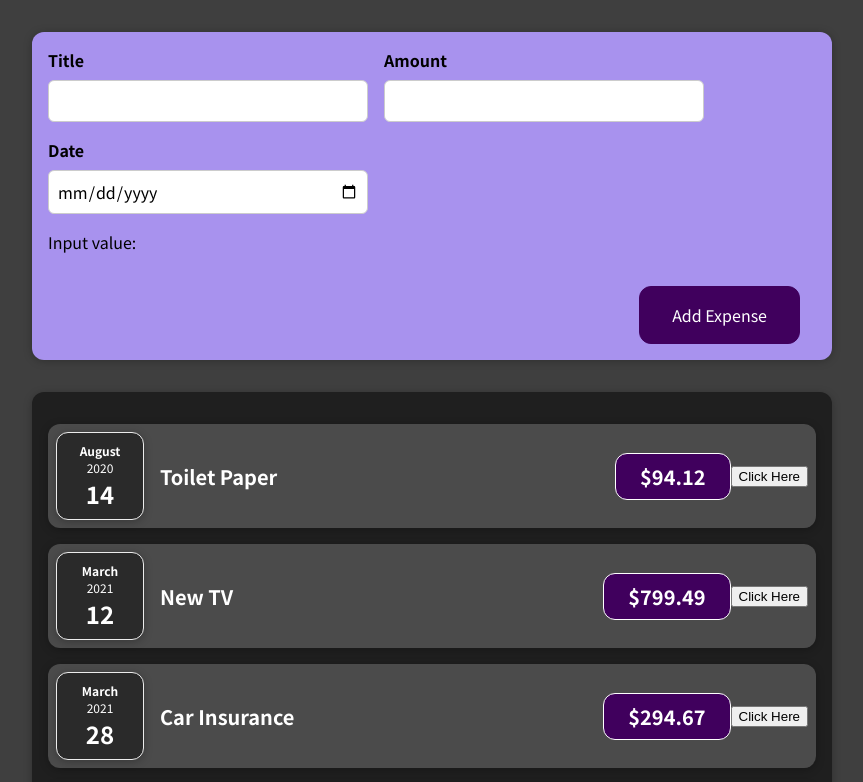
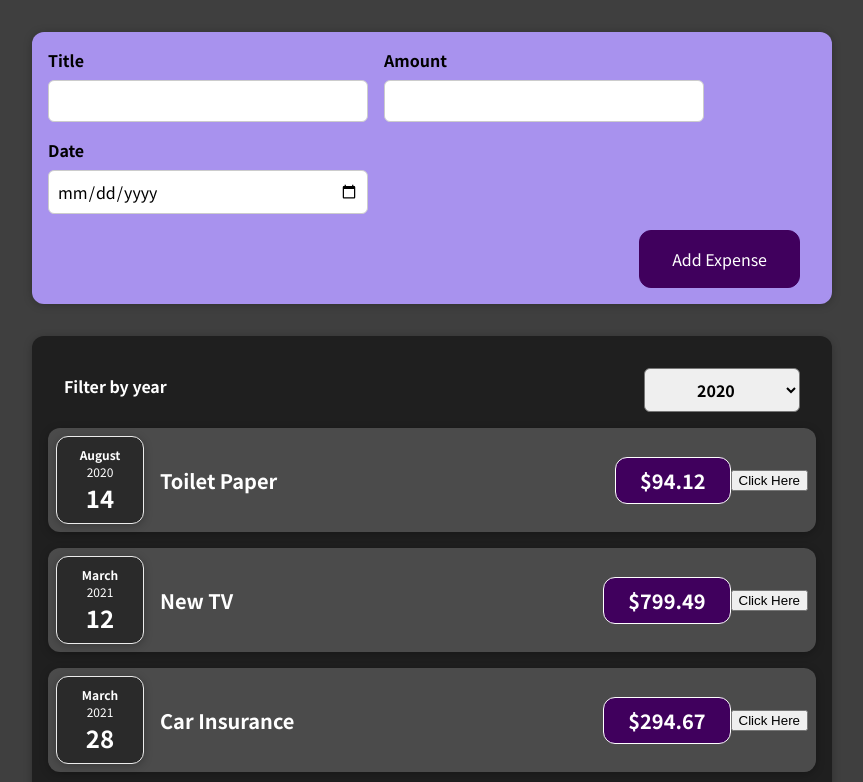
Before and after one commit to mohamim360/myreactapp, a React (Create React App) app: page / in a window 1280 px wide. Shown: the top 782 px of the page, without its empty margins (208-1071 px from the left). Built offline with nearby package versions, Linux system fonts and the light colour scheme.

Commit message:
controlled component

```diff
--- a/src/App.js
+++ b/src/App.js
@@ -25,10 +25,14 @@
     },
   ];
 
+  const addExpenseHandler = (expense) =>{
+    console.log('In App.js');
+    console.log(expense);
+  }
   return (
     <div>
 
-      <NewExpense/>
+      <NewExpense onAddExpense={addExpenseHandler}/>
       <Expenses items = { expenses } />
     </div>
   );
--- /dev/null
+++ b/src/components/Expenses/ExpenseFilter.css
@@ -0,0 +1,24 @@
+.expenses-filter {
+  color: white;
+  padding: 0 1rem;
+}
+
+.expenses-filter__control {
+  display: flex;
+  width: 100%;
+  align-items: center;
+  justify-content: space-between;
+  margin: 1rem 0;
+}
+
+.expenses-filter label {
+  font-weight: bold;
+  margin-bottom: 0.5rem;
+}
+
+.expenses-filter select {
+  font: inherit;
+  padding: 0.5rem 3rem;
+  font-weight: bold;
+  border-radius: 6px;
+}
--- /dev/null
+++ b/src/components/Expenses/ExpenseFilter.js
@@ -0,0 +1,25 @@
+import React from 'react';
+
+import './ExpenseFilter.css';
+
+const ExpenseFilter = (props) => {
+const filterChangeHandler = (e) =>{
+  props.onChangeFilter(e.target.value)
+}
+
+  return (
+    <div className='expenses-filter'>
+      <div className='expenses-filter__control'>
+        <label>Filter by year</label>
+        <select value={props.selected} onChange={filterChangeHandler}>
+          <option value='2022'>2022</option>
+          <option value='2021'>2021</option>
+          <option value='2020'>2020</option>
+          <option value='2019'>2019</option>
+        </select>
+      </div>
+    </div>
+  );
+};
+
+export default ExpenseFilter;
--- a/src/components/Expenses/Expenses.js
+++ b/src/components/Expenses/Expenses.js
@@ -1,10 +1,19 @@
 import ExpenseItem from "./ExpenseItem";
 import './Expenses.css'
 import Card from "../UI/Card";
+import ExpenseFilter from "./ExpenseFilter";
+import React, { useState } from 'react';
 
 const Expenses = (props) => {
+  const [filteredYear, setFilteredYear] = useState('2020');
+
+  const filterChangeHandler = selectedYear => {
+    setFilteredYear(selectedYear);
+  };
+
 return(
   <Card className="expenses">
+     <ExpenseFilter selected={filteredYear} onChangeFilter={filterChangeHandler}/>
  <ExpenseItem
         title={props.items[0].title}
         amount={props.items[0].amount}
--- a/src/components/NewExpenses/ExpenseFrom.js
+++ b/src/components/NewExpenses/ExpenseFrom.js
@@ -25,7 +25,8 @@
       amount: enteredAmount,
       date: new Date(enteredDate),
     };
-    console.log(expenseData);
+    props.onSaveData(expenseData);
+
     setEnteredTitle("");
     setEnteredAmount("");
     setEnteredDate("");
@@ -57,7 +58,7 @@
             max="2022-12-31" value={enteredDate}
             onInput={dateChangeHandler}
           />
-           <p>Input value: {enteredTitle}</p>
+           {/* <p>Input value: {enteredTitle}</p> */}
 
         </div>
       </div>
--- a/src/components/NewExpenses/NewExpense.js
+++ b/src/components/NewExpenses/NewExpense.js
@@ -2,9 +2,17 @@
 import ExpenseFrom from "./ExpenseFrom";
 import "./NewExpense.css";
 const NewExpense = (props) => {
+
+  const saveHandler = (enteredExpenseData) =>{
+    const expenseData = {
+      ...enteredExpenseData,
+      id: Math.random().toString()
+    };
+    props.onAddExpense(expenseData);
+  }
   return (
     <div className="new-expense">
-      <ExpenseFrom />
+      <ExpenseFrom onSaveData = {saveHandler} />
     </div>
   );
 };
```
